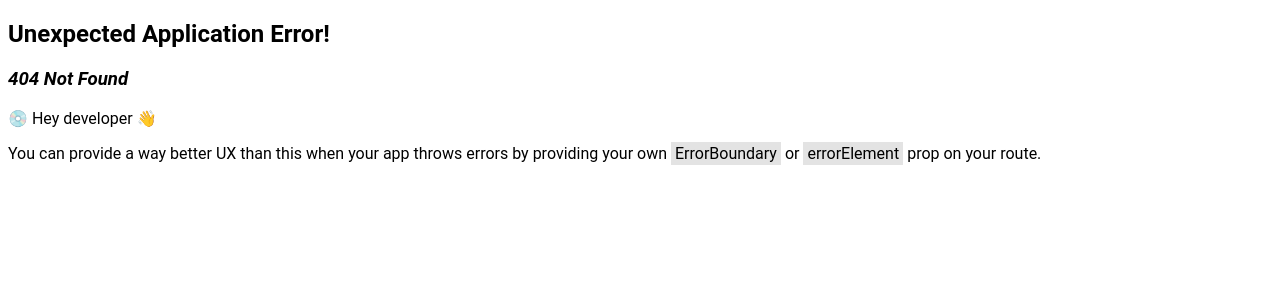
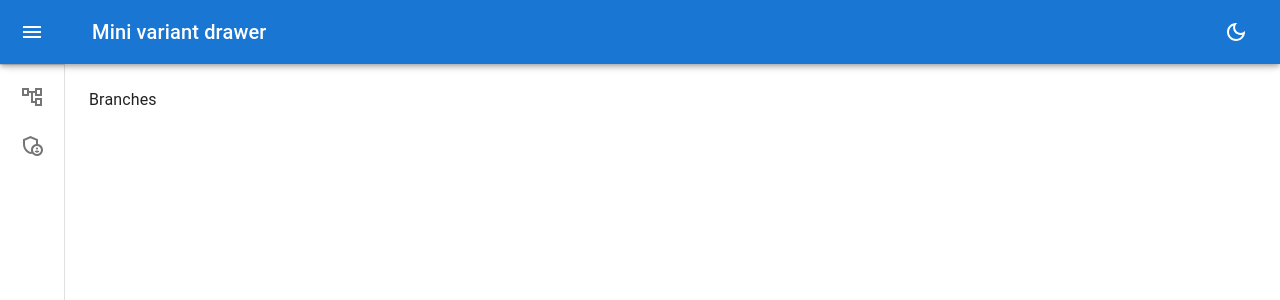
Before and after one commit to AhmadAlTarsha/Restaurant_chain, a React (Create React App) app in the folder restaurant-chain/front end/: page /branches in a window 1280 px wide. Before the commit this address had no page. Shown: the top 300 px of the page. Built offline with nearby package versions, Linux system fonts and the light colour scheme.

Commit message:
start add dark and light mode to the website

```diff
--- a/restaurant-chain/front end/src/Components/NavBar.jsx
+++ b/restaurant-chain/front end/src/Components/NavBar.jsx
@@ -1,20 +1,18 @@
 import React from "react";
 
-import { styled, } from "@mui/material/styles";
+import { styled } from "@mui/material/styles";
 
 import MuiAppBar from "@mui/material/AppBar";
-import Toolbar from "@mui/material/Toolbar";
-
+import { Toolbar, Box } from "@mui/material";
+import LightModeOutlinedIcon from "@mui/icons-material/LightModeOutlined";
+import DarkModeOutlinedIcon from "@mui/icons-material/DarkModeOutlined";
 import Typography from "@mui/material/Typography";
 
 import IconButton from "@mui/material/IconButton";
 import MenuIcon from "@mui/icons-material/Menu";
 
-const NavBar = ({handleDrawerOpen,open}) => {
-
-
-
-   const drawerWidth = 240;
+const NavBar = ({ handleDrawerOpen, open }) => {
+  const drawerWidth = 240;
   const AppBar = styled(MuiAppBar, {
     shouldForwardProp: (prop) => prop !== "open",
   })(({ theme, open }) => ({
@@ -50,6 +48,12 @@ const NavBar = ({handleDrawerOpen,open}) => {
         <Typography variant="h6" noWrap component="div">
           Mini variant drawer
         </Typography>
+        <Box flexGrow={1} />
+        {!true?<IconButton  color="inherit">
+        <LightModeOutlinedIcon />
+        </IconButton>:<IconButton  color="inherit">
+        <DarkModeOutlinedIcon />
+        </IconButton>}
       </Toolbar>
     </AppBar>
   );
--- a/restaurant-chain/front end/src/Components/SideBar/SideBar.jsx
+++ b/restaurant-chain/front end/src/Components/SideBar/SideBar.jsx
@@ -1,5 +1,6 @@
 import React from "react";
 import { useNavigate } from "react-router-dom";
+import { useTheme } from "@mui/material/styles";
 
 import { Outlet } from "react-router-dom";
 import { styled } from "@mui/material/styles";
@@ -69,8 +70,9 @@ const Drawer = styled(MuiDrawer, {
   }),
 }));
 
-const SideBar = ({ open, handleDrawerClose, theme }) => {
+const SideBar = ({ open, handleDrawerClose }) => {
   // let location=useLocation()
+  const theme = useTheme();
   const navigate = useNavigate();
 
   return (
@@ -123,10 +125,6 @@ const SideBar = ({ open, handleDrawerClose, theme }) => {
       <Box component="main" sx={{ flexGrow: 1, p: 3 }}>
         <DrawerHeader />
 
-        <Typography paragraph>
-          o viverra maecenas accumsan lacus vel facilisis. Nulla posuere
-          sollicitudin aliquam ultrices sagittis orci a.
-        </Typography>
         <Outlet />
       </Box>
     </>
--- a/restaurant-chain/front end/src/Components/SideBar/sideBarItem.js
+++ b/restaurant-chain/front end/src/Components/SideBar/sideBarItem.js
@@ -1,15 +1,15 @@
 
+import AccountTreeOutlinedIcon from '@mui/icons-material/AccountTreeOutlined';
 
-
-
+import AdminPanelSettingsOutlinedIcon from '@mui/icons-material/AdminPanelSettingsOutlined';
 
 
 export const drawerItem = [
 
-    { icon: <svg xmlns="http://www.w3.org/2000/svg" width="1.2em" height="1.2em" viewBox="0 0 15 15"><path fill="none" stroke="black" d="M2.5 4.5a2 2 0 1 1 0-4a2 2 0 0 1 0 4Zm0 0v6m2 2a2 2 0 1 1-2-2m2 2a2 2 0 0 0-2-2m2 2h5a3 3 0 0 0 3-3v-2m0 0a2 2 0 1 1 0-4a2 2 0 0 1 0 4Z"/></svg>, label: "branches", path: "/branches" },
+    { icon:<AccountTreeOutlinedIcon/>,  label: "branches", path: "/branches" },
     {
-      icon: <svg xmlns="http://www.w3.org/2000/svg" width="1.2em" height="1.2em" viewBox="0 0 24 24"><path fill="black" d="m16 7.58l-5.5-2.4L5 7.58v3.6c0 3.5 2.33 6.74 5.5 7.74c.25-.08.49-.2.73-.3c-.15-.51-.23-1.06-.23-1.62c0-2.97 2.16-5.43 5-5.91z" opacity="0.3"/><path fill="black" d="M17 13c-2.21 0-4 1.79-4 4s1.79 4 4 4s4-1.79 4-4s-1.79-4-4-4m0 1.38c.62 0 1.12.51 1.12 1.12s-.51 1.12-1.12 1.12s-1.12-.51-1.12-1.12s.5-1.12 1.12-1.12m0 5.37c-.93 0-1.74-.46-2.24-1.17c.05-.72 1.51-1.08 2.24-1.08s2.19.36 2.24 1.08c-.5.71-1.31 1.17-2.24 1.17" opacity="0.3"/><circle cx="17" cy="15.5" r="1.12" fill="black"/><path fill="black" d="M18 11.09V6.27L10.5 3L3 6.27v4.91c0 4.54 3.2 8.79 7.5 9.82c.55-.13 1.08-.32 1.6-.55A5.973 5.973 0 0 0 17 23c3.31 0 6-2.69 6-6c0-2.97-2.16-5.43-5-5.91M11 17c0 .56.08 1.11.23 1.62c-.24.11-.48.22-.73.3c-3.17-1-5.5-4.24-5.5-7.74v-3.6l5.5-2.4l5.5 2.4v3.51c-2.84.48-5 2.94-5 5.91m6 4c-2.21 0-4-1.79-4-4s1.79-4 4-4s4 1.79 4 4s-1.79 4-4 4"/><path fill="black" d="M17 17.5c-.73 0-2.19.36-2.24 1.08c.5.71 1.32 1.17 2.24 1.17s1.74-.46 2.24-1.17c-.05-.72-1.51-1.08-2.24-1.08"/></svg>,
+      icon: <AdminPanelSettingsOutlinedIcon/>,
       label: "Admins",
-      path: "/admins",
+      path: "/admin",
     },
   ];
--- /dev/null
+++ b/restaurant-chain/front end/src/Pages/admin.jsx
@@ -0,0 +1,9 @@
+import React from 'react'
+
+const Admin = () => {
+  return (
+    <div>Admin</div>
+  )
+}
+
+export default Admin
--- /dev/null
+++ b/restaurant-chain/front end/src/Pages/branches.jsx
@@ -0,0 +1,9 @@
+import React from 'react'
+
+const Branches = () => {
+  return (
+    <div>Branches</div>
+  )
+}
+
+export default Branches
--- a/restaurant-chain/front end/src/Pages/appBar.jsx
+++ b/restaurant-chain/front end/src/Pages/home.jsx
@@ -1,6 +1,5 @@
-import React from "react";
+import React ,{useState} from "react";
 import { Outlet } from "react-router-dom";
-import { useTheme } from "@mui/material/styles";
 import Box from "@mui/material/Box";
 
 // import MuiAppBar from '@mui/material/AppBar';
@@ -10,8 +9,8 @@ import CssBaseline from "@mui/material/CssBaseline";
 import NavBar from "../Components/NavBar";
 import SideBar from "../Components/SideBar/SideBar";
 const TopBar = () => {
-  const theme = useTheme();
-  const [open, setOpen] = React.useState(false);
+
+  const [open, setOpen] = useState(false);
 
   const handleDrawerOpen = () => {
     setOpen(true);
@@ -28,7 +27,7 @@ const TopBar = () => {
       <SideBar
         open={open}
         handleDrawerClose={handleDrawerClose}
-        theme={theme}
+
       />
       <Outlet/>
     </Box>
--- a/restaurant-chain/front end/src/layout/index.jsx
+++ b/restaurant-chain/front end/src/layout/index.jsx
@@ -1,6 +1,6 @@
 //!---react import
 import React from 'react'
-import TopBar from '../Pages/appBar'
+import TopBar from '../Pages/home'
 
 //!---file import
 // import DashboardMain from '../Pages/Dashboard/dashboard-view'
```
Also changed, not shown: restaurant-chain/front end/src/Routes/index.jsx (+8 -2 lines).
